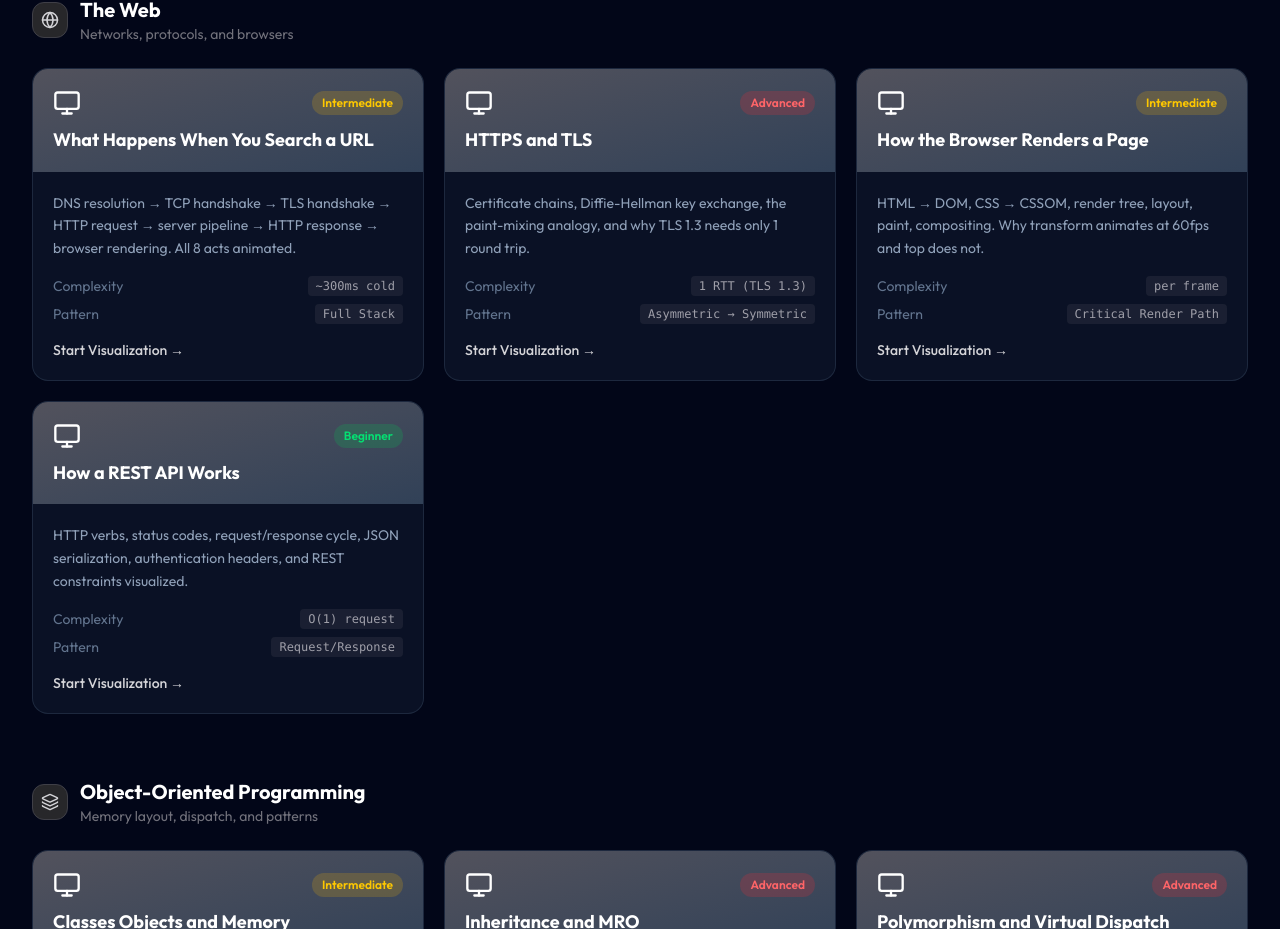
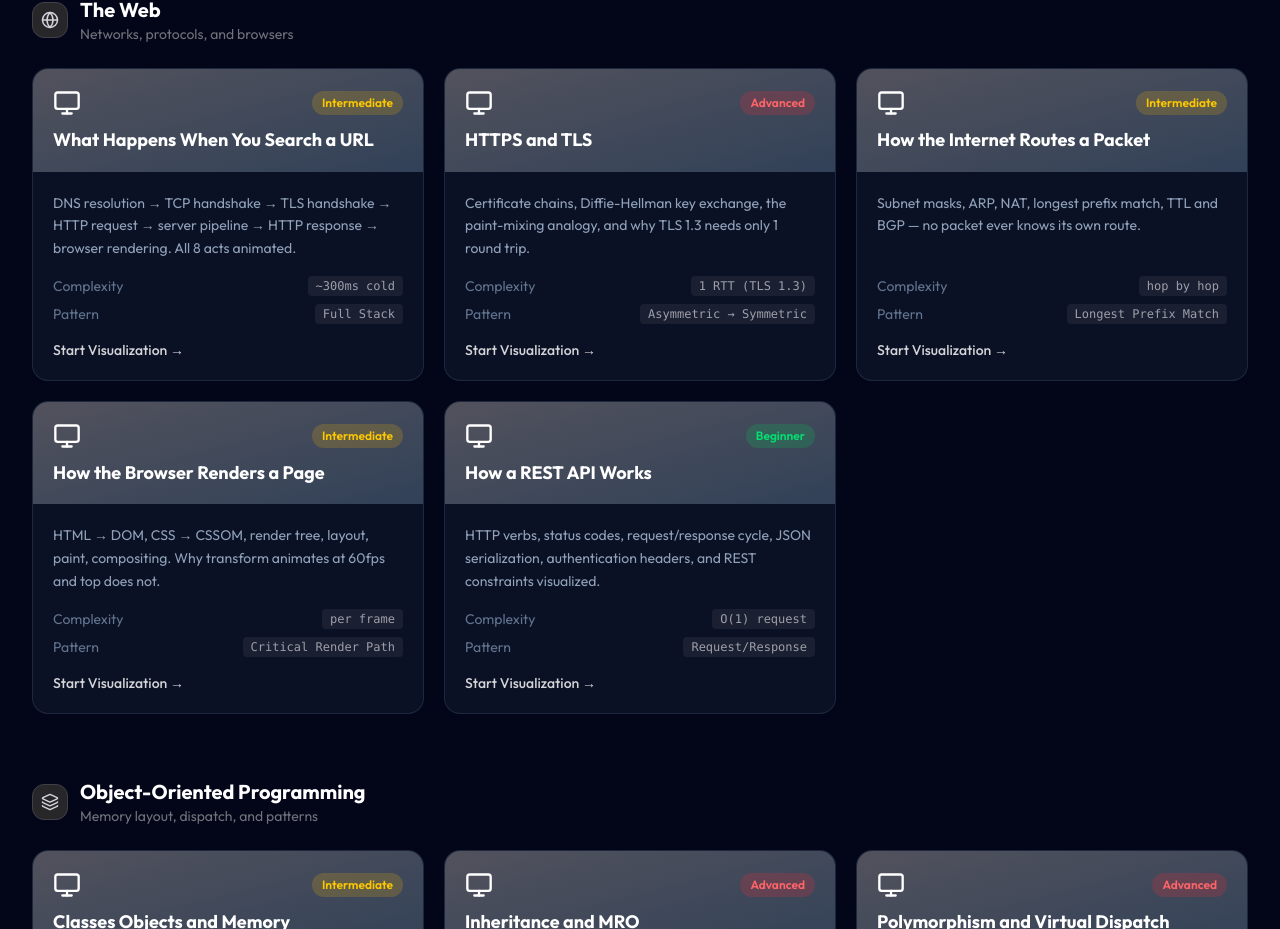
Before and after one commit to Archit1706/DSAverse, a Next.js app: page /under-the-hood in a window 1280 px wide. Shown: the part 2099-3028 px from the top of the page. Built offline with nearby package versions, Linux system fonts and the light colour scheme.

Commit message:
Add How the Internet Routes a Packet to Under the Hood index

```diff
--- a/app/under-the-hood/page.js
+++ b/app/under-the-hood/page.js
@@ -150,6 +150,16 @@ const tracks = [
                 space: 'O(1)',
                 pattern: 'Asymmetric → Symmetric',
                 difficulty: 'Advanced',
+                available: true,
+            },
+            {
+                name: 'How the Internet Routes a Packet',
+                slug: 'how-the-internet-routes-a-packet',
+                description: 'Subnet masks, ARP, NAT, longest prefix match, TTL and BGP — no packet ever knows its own route.',
+                complexity: 'hop by hop',
+                space: '20-byte header',
+                pattern: 'Longest Prefix Match',
+                difficulty: 'Intermediate',
                 available: true,
             },
             {
```
